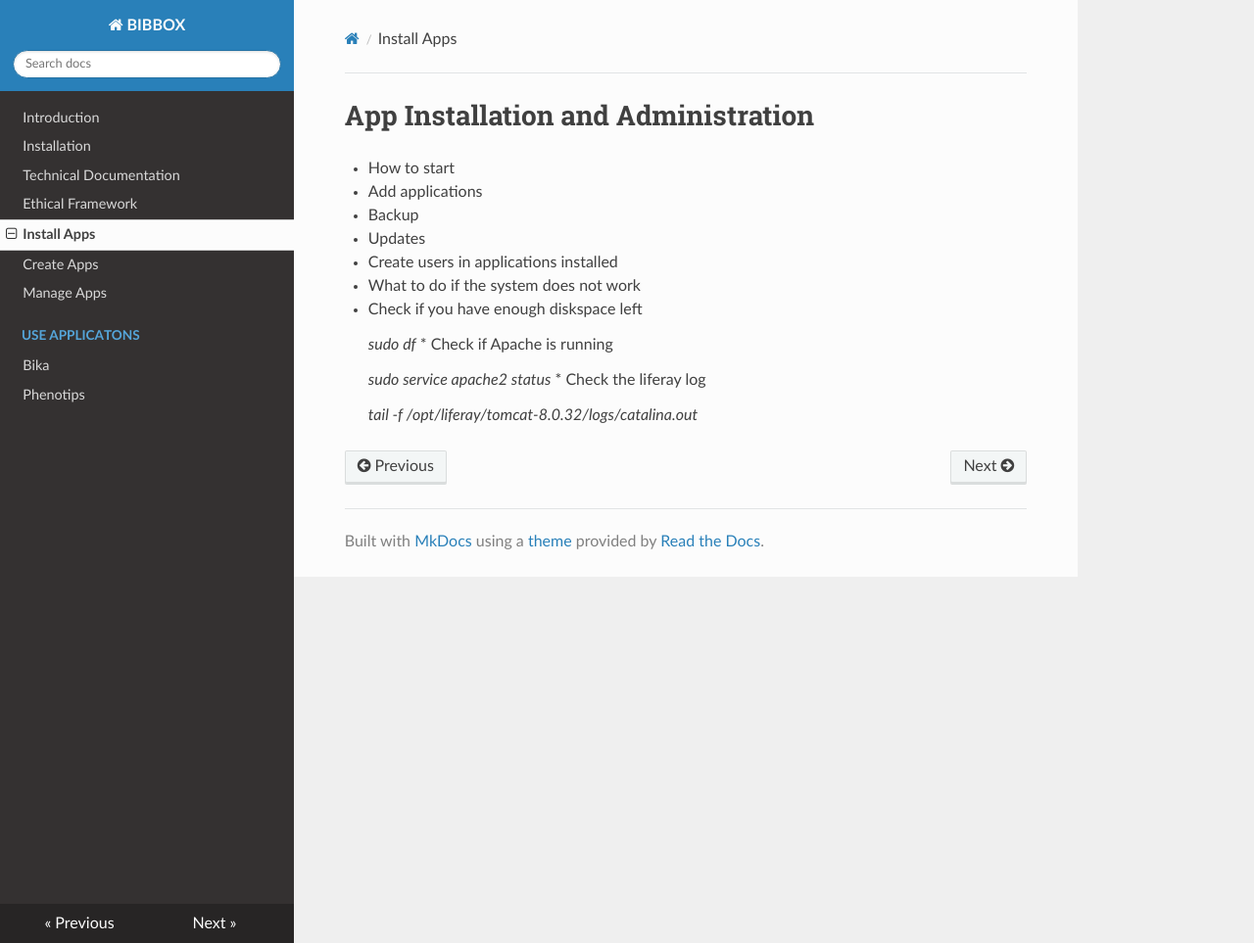
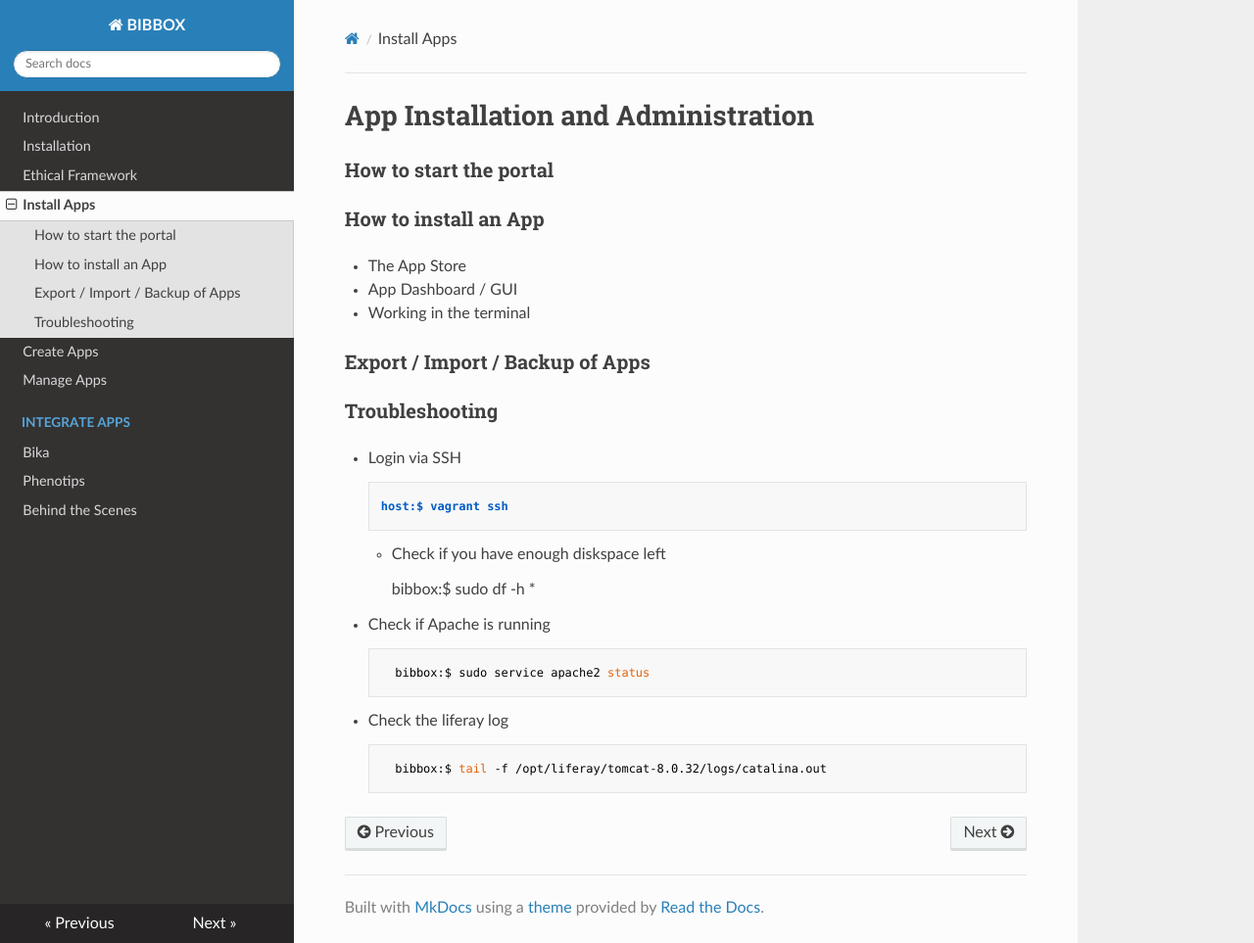
Before and after one commit to roxmer/bibbox-documentation, an MkDocs documentation site: the page built from docs/admin-documentation.md, in a window 1280 px wide and 963 px high. Shown: the whole window at 98% size. Built offline with MkDocs 1.6.1, drawn with Linux system fonts in a browser that asks for light colours; nearby versions of some CDN libraries; old or Windows-style settings are respelled for this version of MkDocs.

Commit message:
some updates

```diff
--- a/docs/admin-documentation.md
+++ b/docs/admin-documentation.md
@@ -1,17 +1,24 @@
 # App Installation and Administration
 
-- How to start
-- Add applications
-- Backup
-- Updates
-- Create users in applications installed
-- What to do if the system does not work
-  * Check if you have enough diskspace left
+### How to start the portal
+### How to install an App
+- The App Store
+- App Dashboard / GUI
+- Working in the terminal
+### Export / Import / Backup of Apps
 
-    *sudo df*
-  * Check if Apache is running
+### Troubleshooting
+  - Login via SSH
 
-    *sudo service apache2 status*
-  * Check the liferay log
+        host:$ vagrant ssh
+  - Check if you have enough diskspace left
 
-    *tail -f /opt/liferay/tomcat-8.0.32/logs/catalina.out*
+        bibbox:$ sudo df -h *
+
+  - Check if Apache is running
+
+          bibbox:$ sudo service apache2 status
+
+  - Check the liferay log
+
+          bibbox:$ tail -f /opt/liferay/tomcat-8.0.32/logs/catalina.out
--- a/mkdocs.yml
+++ b/mkdocs.yml
@@ -3,13 +3,13 @@ site_name: BIBBOX
 pages:
     - Introduction: index.md
     - Installation: installation.md
-    - Technical Documentation: technical.md
     - Ethical Framework: ethics.md
     - Install Apps: admin-documentation.md
     - Create Apps: app-creators-manual.md
     - Manage Apps: pi-curators-documentation.md
-    - Use Applicatons:
+    - Integrate Apps:
         - Bika: apptutorials/bika.md
         - Phenotips: apptutorials/phenotips.md
+    - Behind the Scenes: technical.md
 
 theme: readthedocs
```
